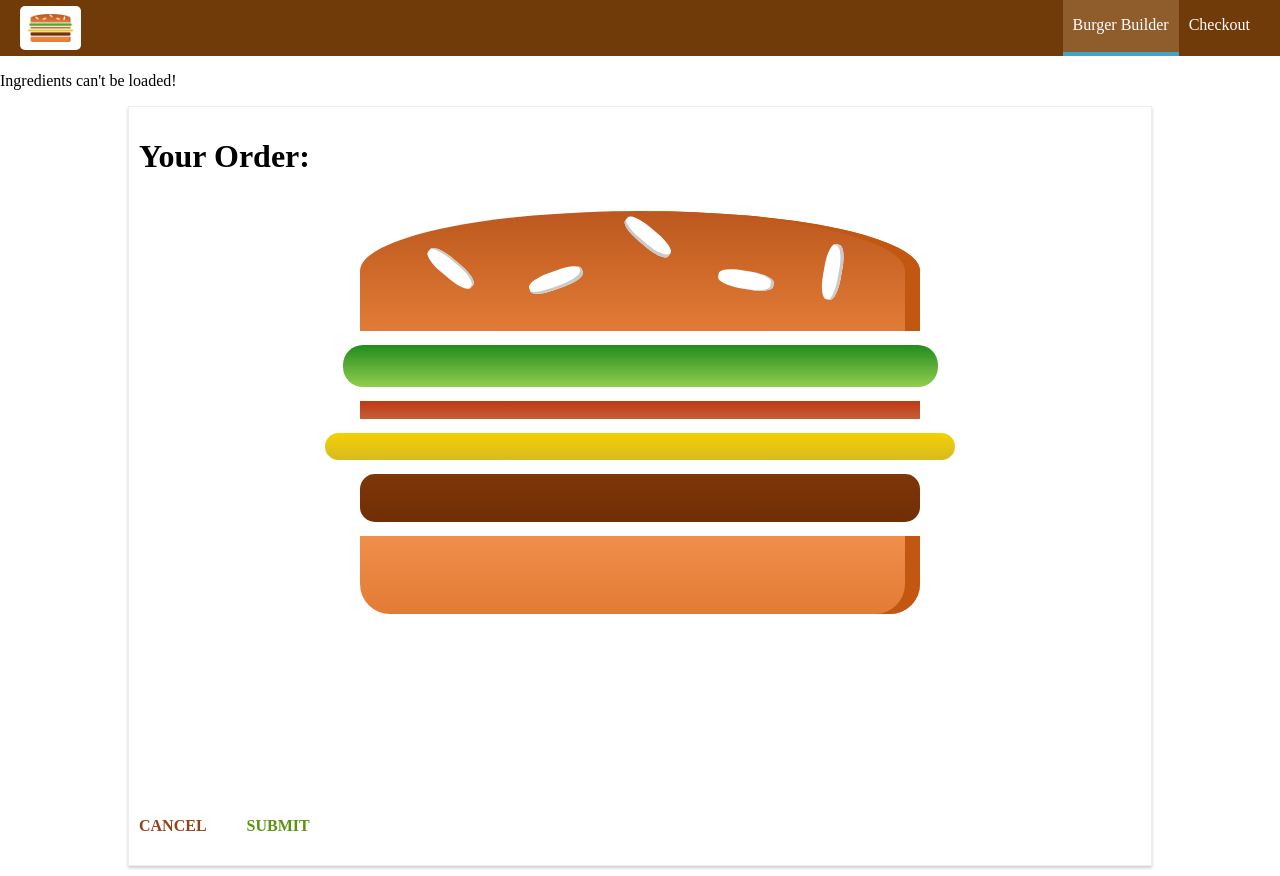
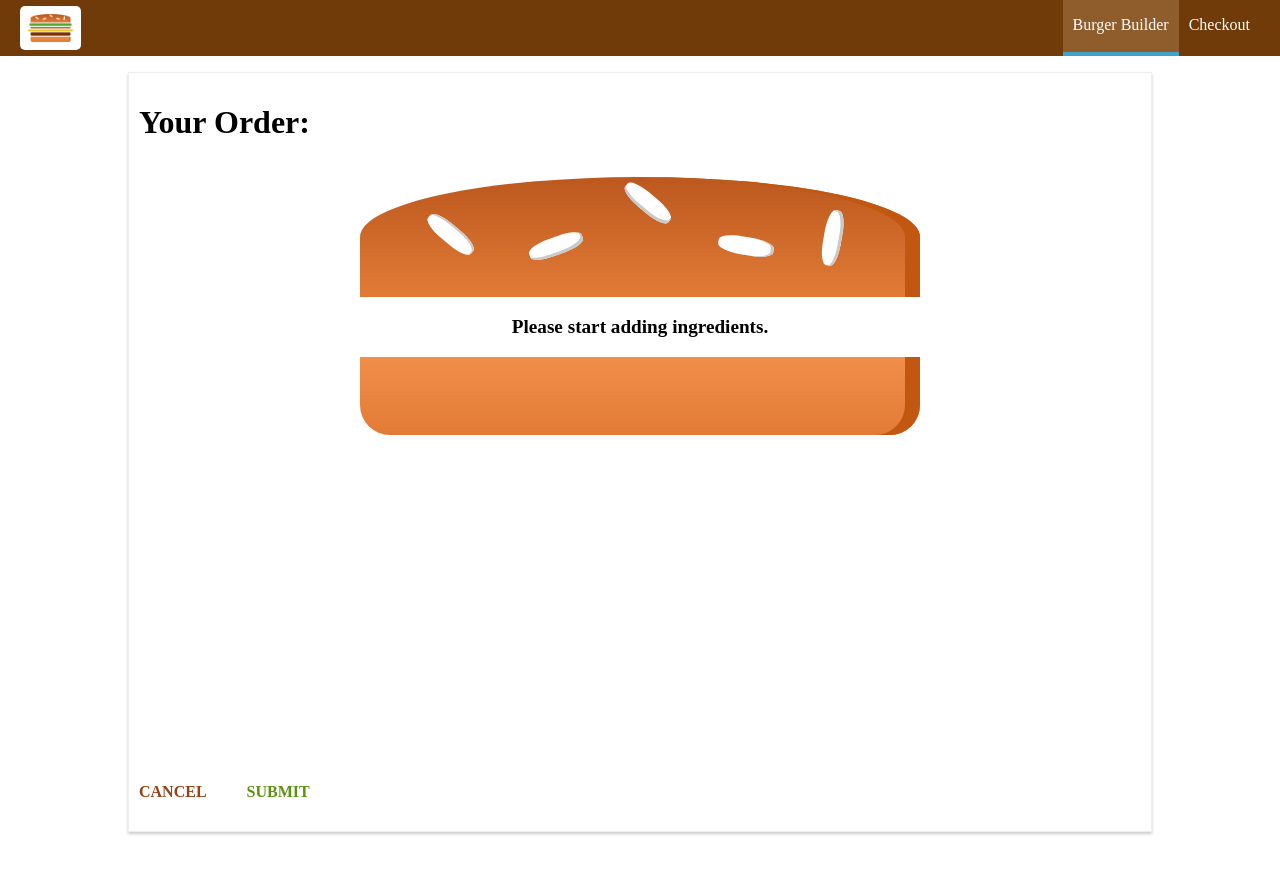
Before and after one commit to Kartofle/Burger-Builder, a React (Create React App) app: page /checkout in a window 1280 px wide. After the commit the page ends 842 px from the top, so only its background shows below. Built offline with nearby package versions, Linux system fonts and the light colour scheme; no server answers.

Commit message:
added routing and queryParams

```diff
--- a/package.json
+++ b/package.json
@@ -7,6 +7,7 @@
     "prop-types": "^15.6.2",
     "react": "^16.6",
     "react-dom": "^16.6",
+    "react-router-dom": "^4.3.1",
     "react-scripts": "2.1.3"
   },
   "scripts": {
--- a/src/App.js
+++ b/src/App.js
@@ -1,4 +1,5 @@
 import React, { Component } from 'react';
+import { Route, Switch } from 'react-router-dom';
 
 import Layout from './containers/Layout/Layout';
 import BurgerBuilder from './containers/BurgerBuilder/BurgerBuilder';
@@ -9,8 +10,10 @@ class App extends Component {
     return (
       <div>
         <Layout>
-          <BurgerBuilder />
-          <Checkout />
+          <Switch>
+            <Route path="/checkout" component={Checkout} />
+            <Route path="/" exact component={BurgerBuilder} />
+          </Switch>
         </Layout>
       </div>
     );
--- a/src/components/Order/Order.js
+++ b/src/components/Order/Order.js
@@ -13,12 +13,10 @@ const order = (props) => {
             </div>
             <Button
                 btnType="Danger"
-
-                >CANCEL</Button>
+                onClick={props.checkoutCancelled} >CANCEL</Button>
             <Button
                 btnType="Success"
-
-                >SUBMIT</Button>
+                onClick={props.checkoutContinued} >SUBMIT</Button>
         </div>
     )
 }
--- a/src/containers/BurgerBuilder/BurgerBuilder.js
+++ b/src/containers/BurgerBuilder/BurgerBuilder.js
@@ -85,19 +85,29 @@ class BurgerBuilder extends Component {
 
     toCheckoutHandler = () => {
         // alert('Proceeding to Checkout');
-        this.setState( { loading: true } );
-        const order = {
-            ingredients: this.state.ingredients,
-            price: this.state.totalPrice,
-            customerNum: 1,
+        // this.setState( { loading: true } );
+        // const order = {
+        //     ingredients: this.state.ingredients,
+        //     price: this.state.totalPrice,
+        //     customerNum: 1,
+        // }
+        // axios.post('/orders.json', order)
+        //     .then(response => {
+        //         this.setState({ loading: true, purchasing: false });
+        //     } )
+        //     .catch(error => {
+        //         this.setState({ loading: true, purchasing: false });
+        //     } );
+        const queryParams = [];
+        for (let i in this.state.ingredients) {
+            queryParams.push(encodeURIComponent(i) + '=' +
+                encodeURIComponent(this.state.ingredients[i]));
         }
-        axios.post('/orders.json', order)
-            .then(response => {
-                this.setState({ loading: true, purchasing: false });
-            } )
-            .catch(error => {
-                this.setState({ loading: true, purchasing: false });
-            } );
+        const queryString = queryParams.join('&');
+        this.props.history.push({
+            pathname: '/checkout',
+            search: '?' + queryString
+        });
     }
 
     render () {
--- a/src/containers/Checkout/Checkout.js
+++ b/src/containers/Checkout/Checkout.js
@@ -12,10 +12,30 @@ class Checkout extends Component {
         }
     }
 
+    componentDidMount() {
+        const query = new URLSearchParams(this.props.location.search);
+        const ingredients = {};
+        for (let param of query.entries()) {
+            ingredients[param[0]] = +param[1];
+        }
+        this.setState({ingredients: ingredients});
+    }
+
+    checkoutCancelledHandler = () => {
+        this.props.history.goBack();
+    }
+
+    checkoutContinuedHandler = () => {
+        this.props.history.replace('/checkout/contact-data');
+    }
+
     render () {
         return (
             <div>
-                <Order ingredients={this.state.ingredients} />
+                <Order
+                    ingredients={this.state.ingredients}
+                    checkoutCancelled={this.checkoutCancelledHandler}
+                    checkoutContinued={this.checkoutContinuedHandler} />
             </div>
         );
     }
--- a/src/index.js
+++ b/src/index.js
@@ -1,10 +1,17 @@
 import React from 'react';
 import ReactDOM from 'react-dom';
+import { BrowserRouter } from 'react-router-dom';
 import './index.css';
 import App from './App';
 import * as serviceWorker from './serviceWorker';
 
-ReactDOM.render(<App />, document.getElementById('root'));
+const app = (
+    <BrowserRouter>
+        <App/>
+    </BrowserRouter>
+)
+
+ReactDOM.render( app, document.getElementById('root') );
 
 // If you want your app to work offline and load faster, you can change
 // unregister() to register() below. Note this comes with some pitfalls.
```
Also changed, not shown: 1 other file (tests, documents, lock files or other folders).
